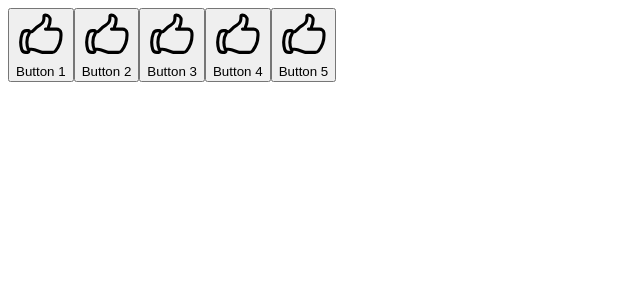
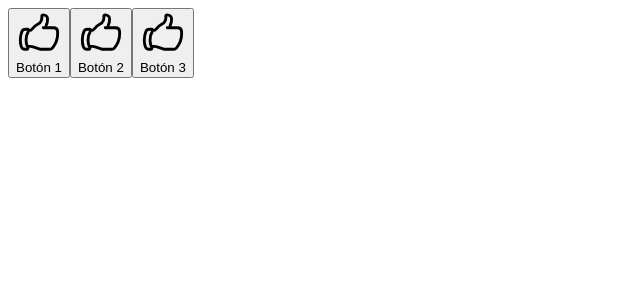
Before and after one commit to yamid-dev/aprendizajes, a React (Vite) app in the folder Javascript/aprendiendo-react/projects/holaMundo/: page / in a window 1280 px wide. Shown: the top 300 px of the page, without its empty margins (0-640 px from the left). Built offline with nearby package versions, Linux system fonts and the light colour scheme.

Commit message:
Aprendiendo react, componentes 2

```diff
--- a/Javascript/aprendiendo-react/projects/holaMundo/src/main.jsx
+++ b/Javascript/aprendiendo-react/projects/holaMundo/src/main.jsx
@@ -1,10 +1,11 @@
 import React from 'react'
 import ReactDOM from 'react-dom/client'
+
 // import App from './App.jsx'
 // import './index.css'
 
 //Esto es una función normal que devuelve o retorna un botón, pero react utiliza componentes
-function createButton({texto}){
+const Button = ({texto}) => {
   return(
     <button>
     <svg xmlns="http://www.w3.org/2000/svg" fill="none" viewBox="0 0 24 24" strokeWidth={1.5} stroke="currentColor" className="w-6 h-6">
@@ -17,10 +18,8 @@ function createButton({texto}){
 const root = ReactDOM.createRoot(document.getElementById('root'));
 root.render(
 <React.Fragment>
-  {createButton({texto:"Button 1"})}
-  {createButton({texto:"Button 2"})}
-  {createButton({texto:"Button 3"})}
-  {createButton({texto:"Button 4"})}
-  {createButton({texto:"Button 5"})}
+  <Button texto="Botón 1"/>
+  <Button texto="Botón 2"/>
+  <Button texto="Botón 3"/>
 </React.Fragment>
 )
```
Also changed, not shown: Javascript/aprendiendo-react/projects/holaMundo/src/assets/App.jsx (added, +7 -0 lines).
